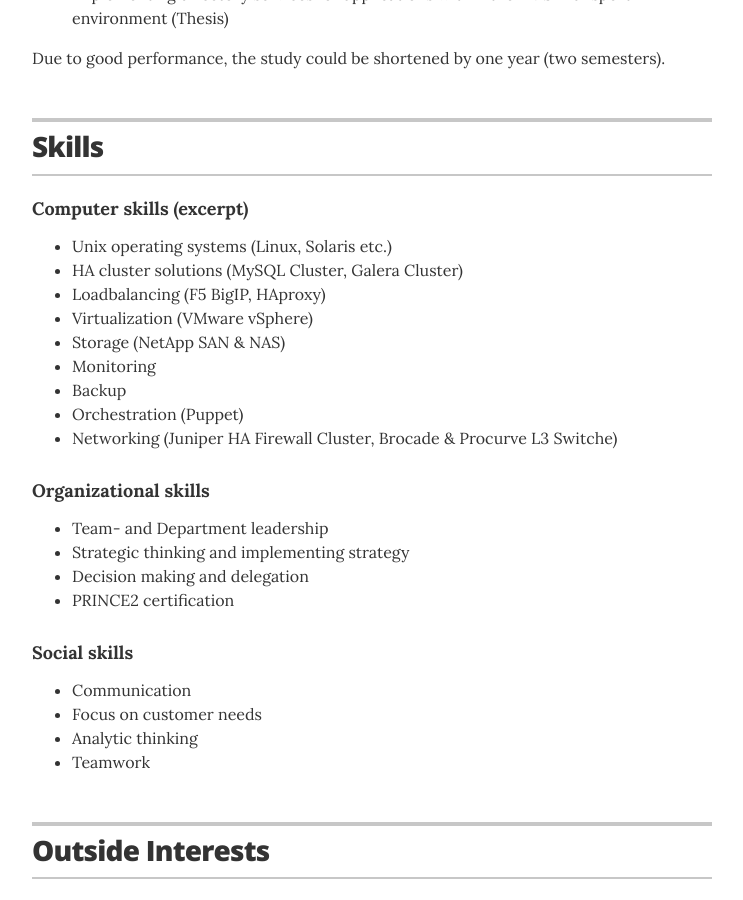
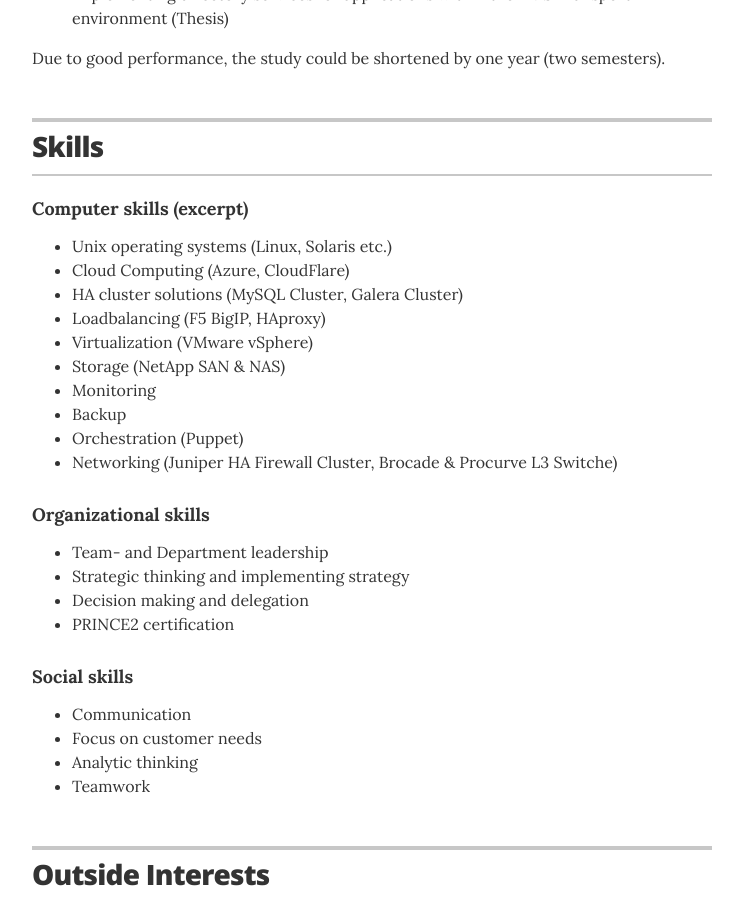
Before and after one commit to lostops/lostops.github.io, a Jekyll site: the page built from index.html, in a window 1280 px wide and 900 px high, scrolled down 3973 px. Shown: the whole window, without its empty margins (268-1011 px from the left). Built offline with Jekyll 4.4.1, drawn with Linux system fonts in a browser that asks for light colours.

Commit message:
Update skills.yml

```diff
--- a/_data/skills.yml
+++ b/_data/skills.yml
@@ -1,7 +1,7 @@
 # Skills
 # Computer skills
 - skill: Computer skills (excerpt)
-  description: <ul class="resume-item-list"><li>Unix operating systems (Linux, Solaris etc.)</li><li>HA cluster solutions (MySQL Cluster, Galera Cluster)</li><li>Loadbalancing (F5 BigIP, HAproxy)</li><li>Virtualization (VMware vSphere)</li><li>Storage (NetApp SAN & NAS)</li><li>Monitoring</li><li>Backup</li><li>Orchestration (Puppet)</li><li>Networking (Juniper HA Firewall Cluster, Brocade & Procurve L3 Switche)</li></ul>
+  description: <ul class="resume-item-list"><li>Unix operating systems (Linux, Solaris etc.)</li><li>Cloud Computing (Azure, CloudFlare)</li><li>HA cluster solutions (MySQL Cluster, Galera Cluster)</li><li>Loadbalancing (F5 BigIP, HAproxy)</li><li>Virtualization (VMware vSphere)</li><li>Storage (NetApp SAN & NAS)</li><li>Monitoring</li><li>Backup</li><li>Orchestration (Puppet)</li><li>Networking (Juniper HA Firewall Cluster, Brocade & Procurve L3 Switche)</li></ul>
 
 # Organizational skills
 - skill: Organizational skills
```
